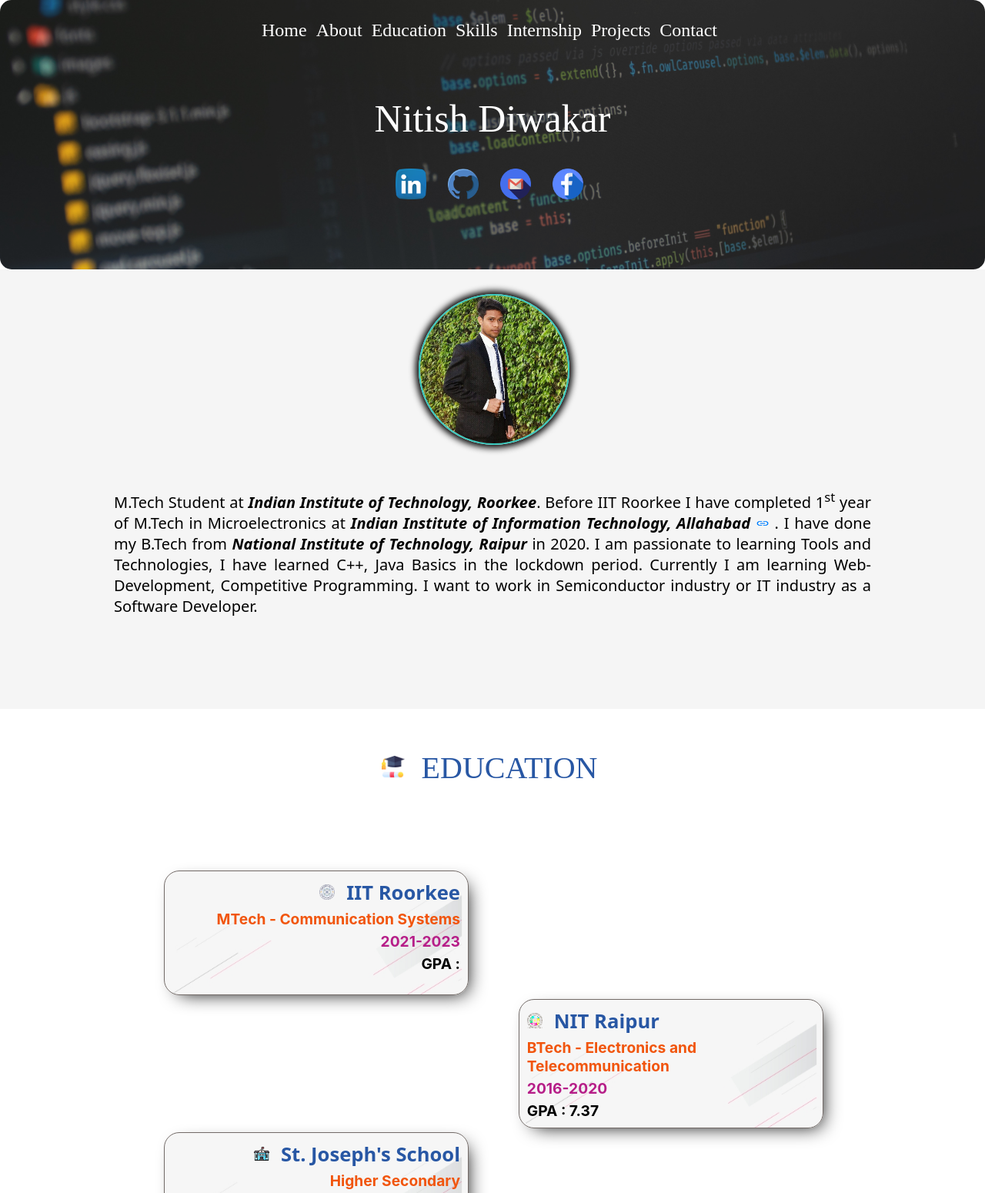
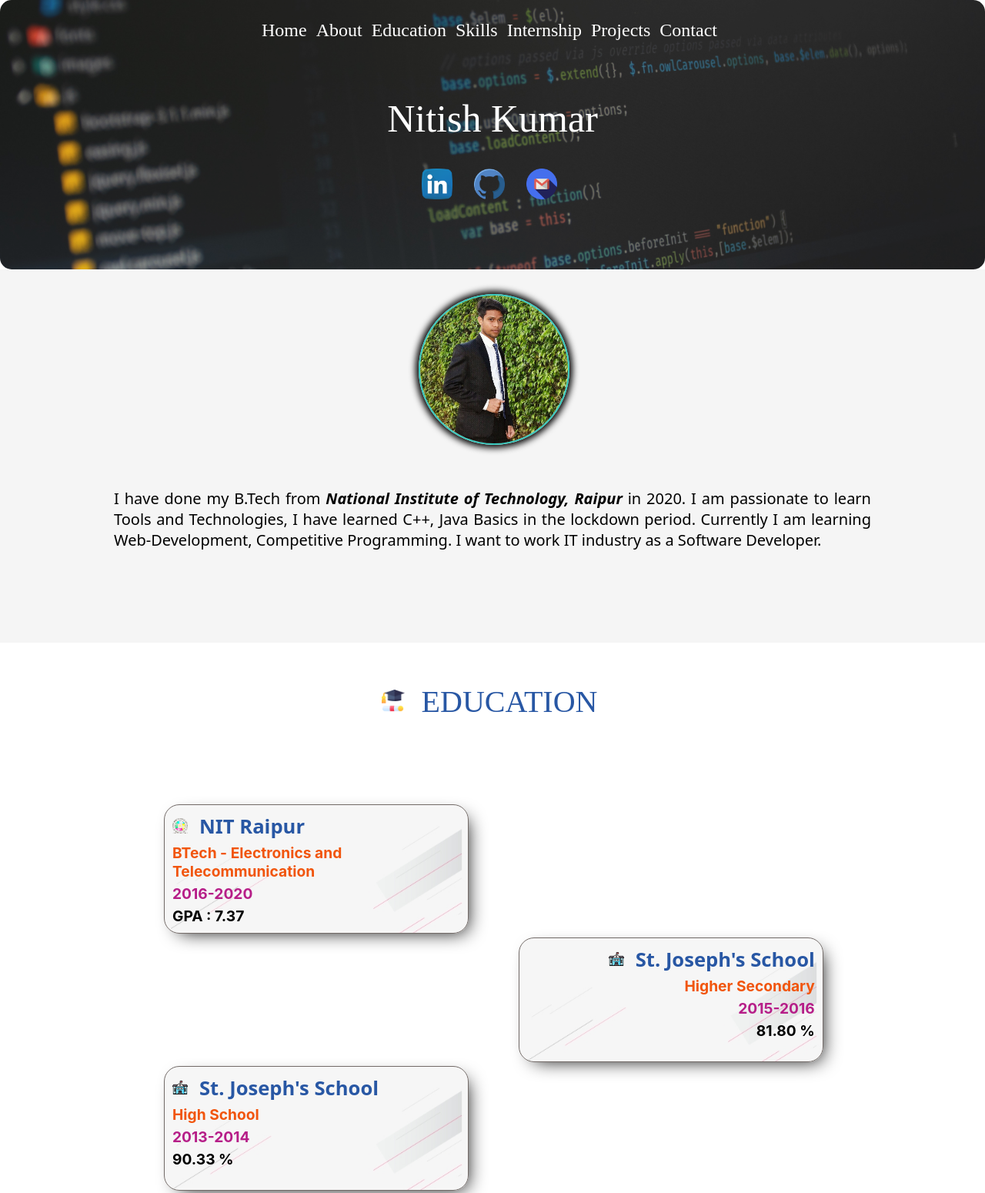
Before and after one commit to ntsdwkr/NitishResume.github.io, a plain HTML site: page index.html in a window 1280 px wide. Shown: the top 1550 px of the page at 77% size. Drawn offline with Linux system fonts and the light colour scheme.

Commit message:
Update index.html

```diff
--- a/index.html
+++ b/index.html
@@ -38,7 +38,7 @@
             </ul>
             <nav>
                 <div>
-                    <header id="name" class="text-center">Nitish Diwakar</header>
+                    <header id="name" class="text-center">Nitish Kumar</header>
                     <ul class="logo horizontal-list text-center">
                         <li>
                             <a href="https://www.linkedin.com/in/ntsdwkr/" target="_blank"><img
@@ -51,10 +51,10 @@
                         <li>
                             <a href="#box"><img src="src/img/gmail.png" alt="G-mail" /></a>
                         </li>
-                        <li>
+                        <!-- <li>
                             <a href="https://www.facebook.com/ntsdwkr/" target="_blank"><img src="src/img/facebook.png"
                                     alt="Facebook" /></a>
-                        </li>
+                        </li> -->
                     </ul>
                 </div>
     </header>
@@ -70,13 +70,7 @@
                 <img src="src/img/pp.jpg" />
             </div>
             <p id="para">
-                M.Tech Student at <b><i>Indian Institute of Technology, Roorkee</i></b>. Before IIT Roorkee I have completed 1<sup>st</sup> year of M.Tech in Microelectronics at <b><i>Indian Institute of Information Technology, Allahabad</i></b> <a class = "iiitaaa" href="src/pdf/IIITA.pdf" target="_blank"
-                style="text-decoration: none;">
-                <img src="src/img/link.png" alt="link"></a> . I have done
-                my B.Tech from <b><i>National Institute of Technology, Raipur</i></b>  in 2020. I am passionate to
-                learning Tools and Technologies, I have learned C++, Java Basics in the lockdown period.
-                Currently I am learning Web-Development, Competitive Programming. I want to work in Semiconductor
-                industry or IT industry as a Software Developer.
+               I have done my B.Tech from <b><i>National Institute of Technology, Raipur</i></b>  in 2020. I am passionate to learn Tools and Technologies, I have learned C++, Java Basics in the lockdown period. Currently I am learning Web-Development, Competitive Programming. I want to work IT industry as a Software Developer.
             </p>
         </section>
 
@@ -89,18 +83,6 @@
             </h1>
 
             <div class="timeline">
-                <div class="timeline-box">
-                    <a href="#" style="text-decoration: none;">
-                        <h2 id="iitr">IIT Roorkee</h2>
-                    </a>
-
-                    <div id="iitrd">
-                        <p style="color:rgb(241, 85, 13)">MTech - Communication Systems</p>
-                        <p style="color: rgb(182, 30, 136);">2021-2023</p>
-                        <p style="color: rgb(0, 0, 0);">GPA :  </p>
-
-                    </div>
-                </div>
                 <div class="timeline-box">
                     <a href="src/pdf/Degree.pdf" target="_blank" style="text-decoration: none;">
                         <h2 id="nitrr">NIT Raipur</h2>
@@ -162,34 +144,21 @@
                         </div>
                     </div>
                 </div>
-                <div class="skill-progress">
-                    <div class="seventy-percent mb-pink">
-                        <div class="skill-name">
-                            <span> HTML </span>
-                        </div>
-                    </div>
-                </div>
-                <div class="skill-progress">
-                    <div class="sixty-five-percent mb-gray">
-                        <div class="skill-name">
-                            <span> CSS </span>
-                        </div>
-                    </div>
-                </div>
-                <div class="skill-progress">
+
+                <!-- <div class="skill-progress">
                     <div class="seventy-five-percent mb-green">
                         <div class="skill-name">
                             <span> JavaScript </span>
                         </div>
                     </div>
-                </div>
-                <div class="skill-progress">
+                </div> -->
+                <!-- <div class="skill-progress">
                     <div class="seventy-percent mb-blue">
                         <div class="skill-name">
                             <span> SQL </span>
                         </div>
                     </div>
-                </div>
+                </div> -->
                 <div class="skill-progress">
                     <div class="seventy-percent mb-red">
                         <div class="skill-name">
@@ -215,6 +184,20 @@
                     <div class="seventy-percent mb-black">
                         <div class="skill-name">
                             <span> LTspice </span>
+                        </div>
+                    </div>
+                </div>
+                <div class="skill-progress">
+                    <div class="seventy-percent mb-pink">
+                        <div class="skill-name">
+                            <span> HTML </span>
+                        </div>
+                    </div>
+                </div>
+                <div class="skill-progress">
+                    <div class="sixty-five-percent mb-gray">
+                        <div class="skill-name">
+                            <span> CSS </span>
                         </div>
                     </div>
                 </div>
@@ -284,15 +267,15 @@
                 <span> PROJECTS </span>
             </h1>
             <div class="pout">
-                <div class="pinl">
+                <!-- <div class="pinl"> -->
                     <!-- <a href="https://github.com/ntsdwkr/nitishResume.github.io" target="_blank"
                         style="text-decoration: none;"> -->
-                        <h3 id="pin1">Implemented Bandgap Reference Circuit using LTspice</h3>
-                    </a>
+                        <!-- <h3 id="pin1">Implemented Bandgap Reference Circuit using LTspice</h3>
+                    </a> -->
                     <!-- <a href="https://github.com/ntsdwkr/nitishResume.github.io" target="_blank"
                         style="text-decoration: none;">
                         <img src="src/img/link.png" alt="link"></a> -->
-                    <p id="duration">[Mar 2021 - Apr 2021]</p>
+                    <!-- <p id="duration">[Mar 2021 - Apr 2021]</p>
                     <p>
                         <b>Implemented BGR circuit using different topologies:</b><br>
                              1. Current mirror<br>
@@ -303,9 +286,9 @@
                         Obtained V<sub>ref</sub> = 0.9 V and Temperature Coefficient <= 50ppm/<sup>o</sup>C
                     </p>
 
-                </div>
+                </div> -->
 
-                <div class="pinr">
+                <div class="pinl">
                     <a href="https://github.com/ntsdwkr/nitishResume.github.io" target="_blank"
                         style="text-decoration: none;">
                         <h3 id="pin1">Resume Webpage</h3>
@@ -321,7 +304,7 @@
                     </p>
                 </div>
 
-                <div class="pinl">
+                <div class="pinr">
                     <a href="https://github.com/ntsdwkr/ArduinoUNO" target="_blank" style="text-decoration: none;">
                         <h3 id="pin1">An Ultrasonic Navigation System for Blind People</h3>
                     </a>
@@ -373,10 +356,10 @@
                         <li>
                             <a href="#box"><img src="src/img/gmail.png" alt="G-mail" /></a>
                         </li>
-                        <li>
+                        <!-- <li>
                             <a href="https://www.facebook.com/ntsdwkr/" target="_blank"><img src="src/img/facebook.png"
                                     alt="Facebook" /></a>
-                        </li>
+                        </li> -->
                     </ul>
 
                     <h3 style="font-family: system-ui;"> My Address </h3>
```
